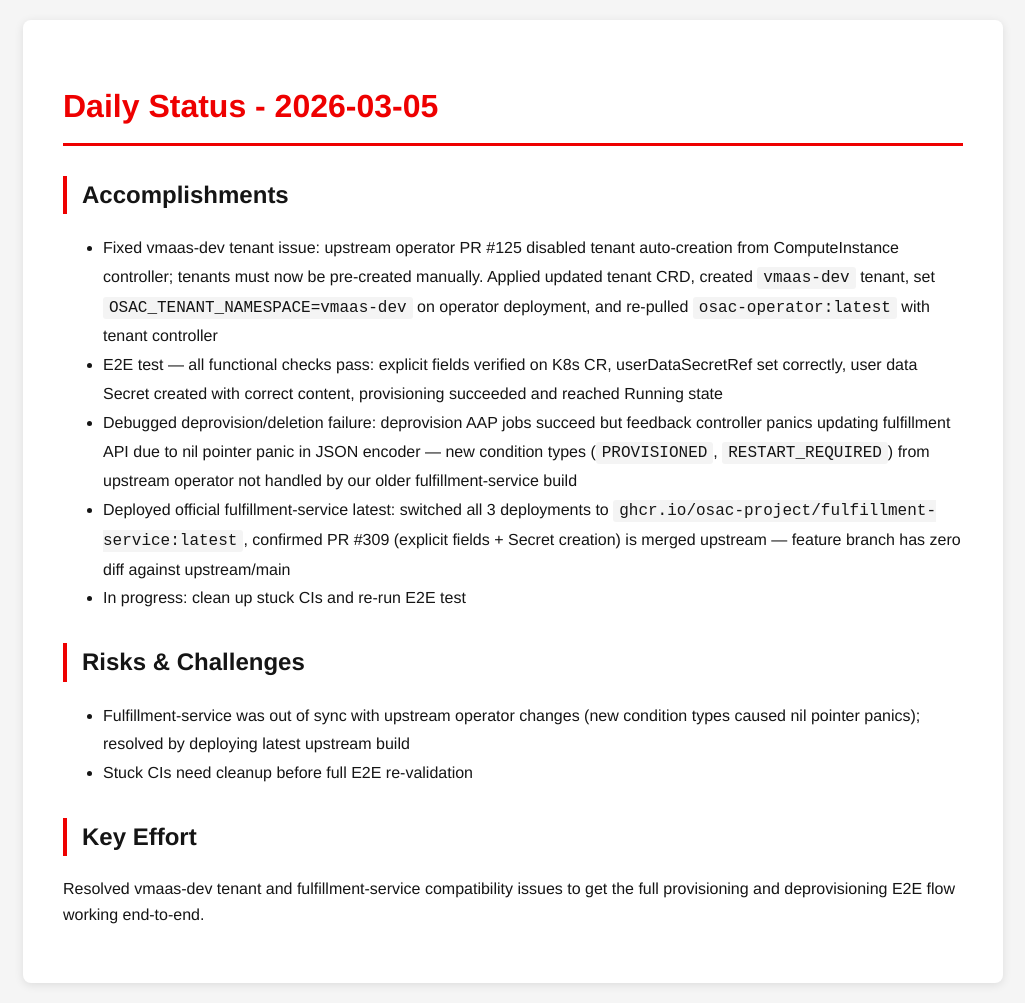
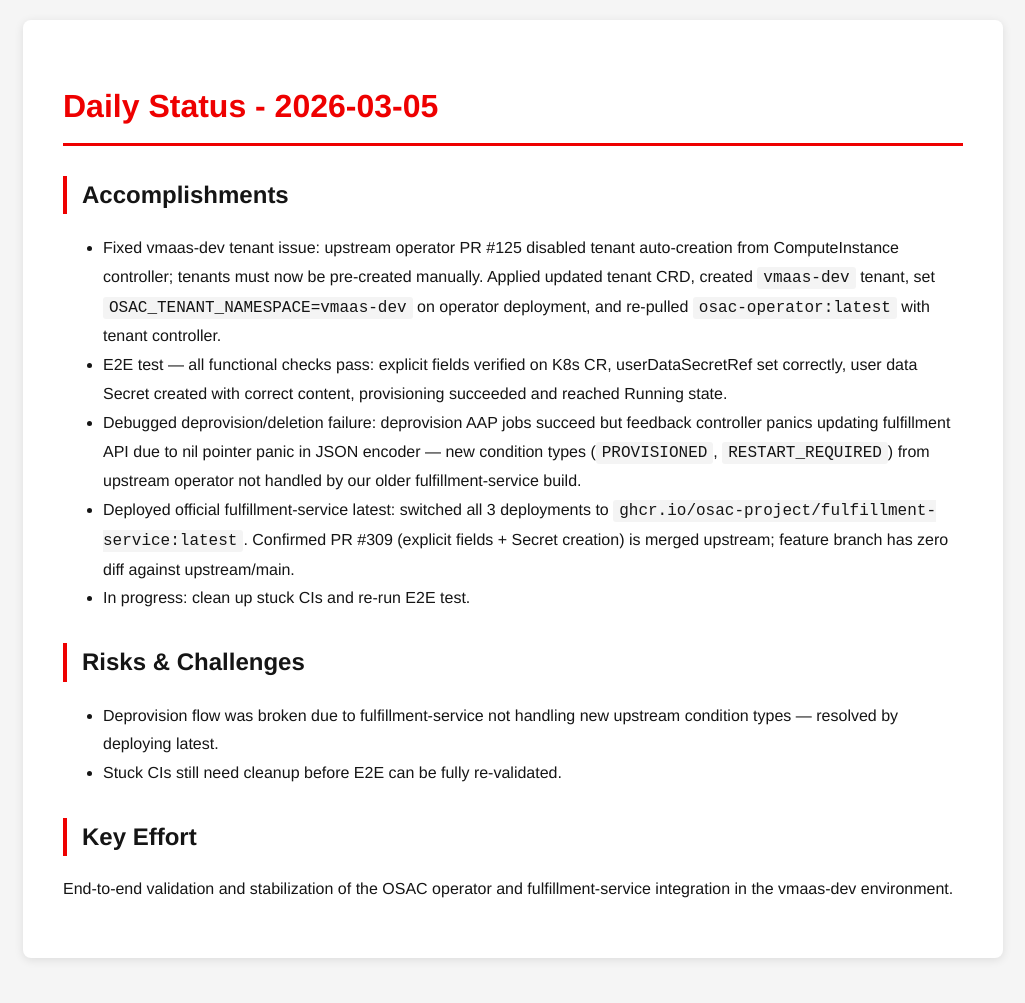
Before and after one commit to tzvatot/daily-status, a Jekyll site: the page built from 2026-03-05.md, in a window 1280 px wide. Shown: the whole page, without its empty margins (127-1152 px from the left). Built offline with Jekyll 4.4.1, drawn with Linux system fonts in a browser that asks for light colours; after the commit the page ends 978 px from its top, so only the background shows below that.

Commit message:
Daily status update - 2026-03-05

```diff
--- a/2026-03-05.md
+++ b/2026-03-05.md
@@ -7,15 +7,15 @@ date: 2026-03-05
 # Daily Status - 2026-03-05
 
 ## Accomplishments
-- Fixed vmaas-dev tenant issue: upstream operator PR #125 disabled tenant auto-creation from ComputeInstance controller; tenants must now be pre-created manually. Applied updated tenant CRD, created `vmaas-dev` tenant, set `OSAC_TENANT_NAMESPACE=vmaas-dev` on operator deployment, and re-pulled `osac-operator:latest` with tenant controller
-- E2E test — all functional checks pass: explicit fields verified on K8s CR, userDataSecretRef set correctly, user data Secret created with correct content, provisioning succeeded and reached Running state
-- Debugged deprovision/deletion failure: deprovision AAP jobs succeed but feedback controller panics updating fulfillment API due to nil pointer panic in JSON encoder — new condition types (`PROVISIONED`, `RESTART_REQUIRED`) from upstream operator not handled by our older fulfillment-service build
-- Deployed official fulfillment-service latest: switched all 3 deployments to `ghcr.io/osac-project/fulfillment-service:latest`, confirmed PR #309 (explicit fields + Secret creation) is merged upstream — feature branch has zero diff against upstream/main
-- In progress: clean up stuck CIs and re-run E2E test
+- Fixed vmaas-dev tenant issue: upstream operator PR #125 disabled tenant auto-creation from ComputeInstance controller; tenants must now be pre-created manually. Applied updated tenant CRD, created `vmaas-dev` tenant, set `OSAC_TENANT_NAMESPACE=vmaas-dev` on operator deployment, and re-pulled `osac-operator:latest` with tenant controller.
+- E2E test — all functional checks pass: explicit fields verified on K8s CR, userDataSecretRef set correctly, user data Secret created with correct content, provisioning succeeded and reached Running state.
+- Debugged deprovision/deletion failure: deprovision AAP jobs succeed but feedback controller panics updating fulfillment API due to nil pointer panic in JSON encoder — new condition types (`PROVISIONED`, `RESTART_REQUIRED`) from upstream operator not handled by our older fulfillment-service build.
+- Deployed official fulfillment-service latest: switched all 3 deployments to `ghcr.io/osac-project/fulfillment-service:latest`. Confirmed PR #309 (explicit fields + Secret creation) is merged upstream; feature branch has zero diff against upstream/main.
+- In progress: clean up stuck CIs and re-run E2E test.
 
 ## Risks & Challenges
-- Fulfillment-service was out of sync with upstream operator changes (new condition types caused nil pointer panics); resolved by deploying latest upstream build
-- Stuck CIs need cleanup before full E2E re-validation
+- Deprovision flow was broken due to fulfillment-service not handling new upstream condition types — resolved by deploying latest.
+- Stuck CIs still need cleanup before E2E can be fully re-validated.
 
 ## Key Effort
-Resolved vmaas-dev tenant and fulfillment-service compatibility issues to get the full provisioning and deprovisioning E2E flow working end-to-end.
+End-to-end validation and stabilization of the OSAC operator and fulfillment-service integration in the vmaas-dev environment.
```
